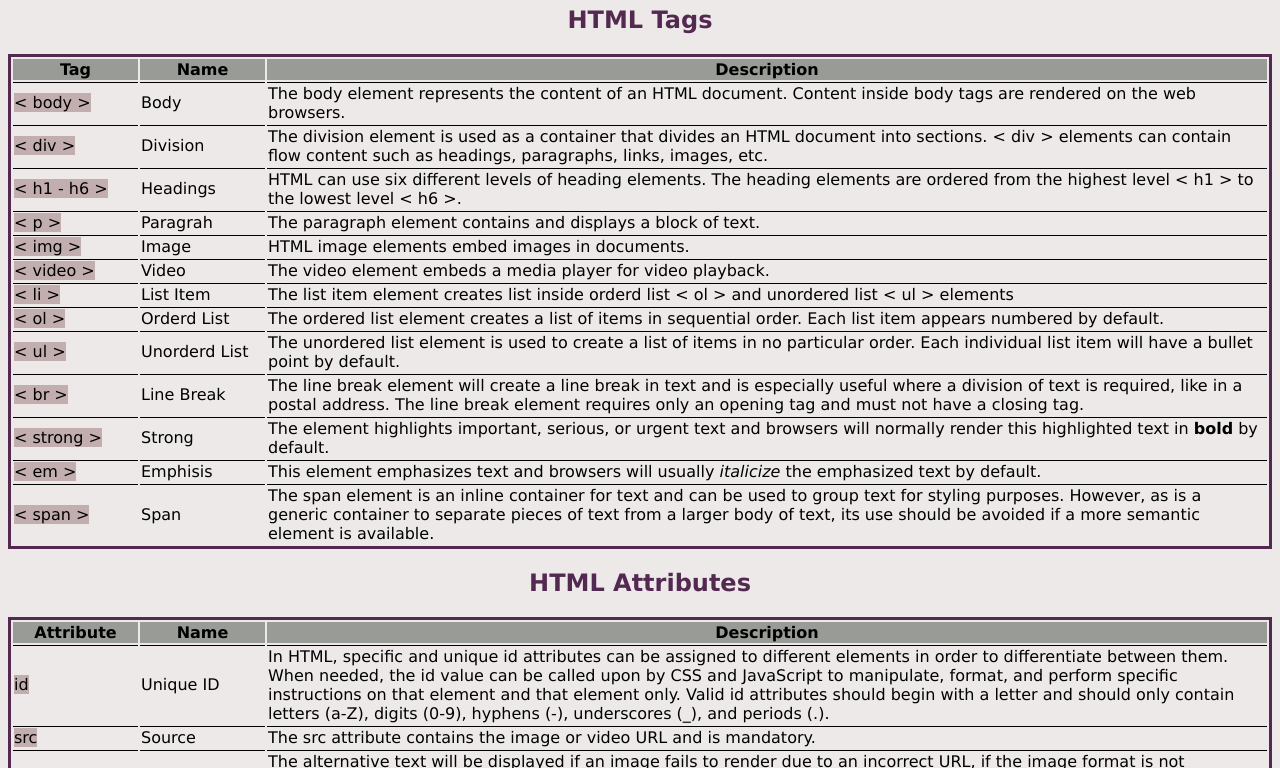
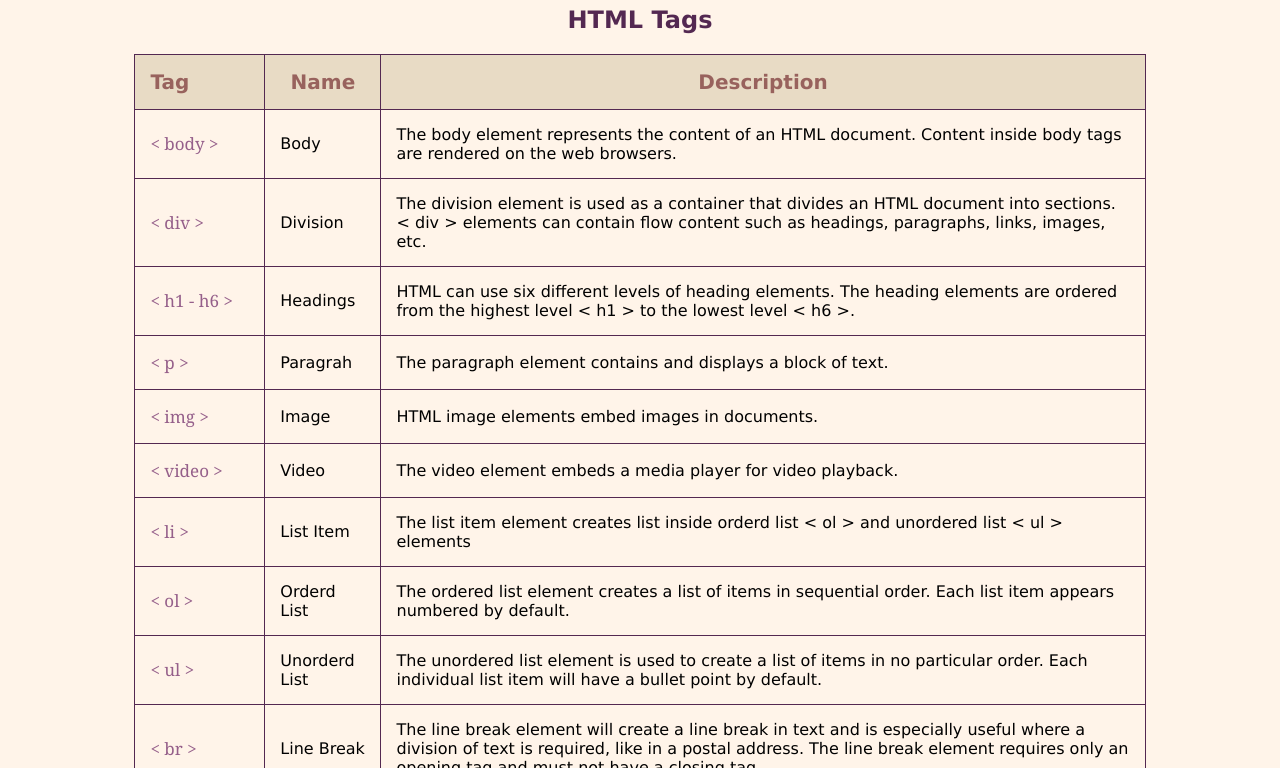
Before and after one commit to lummobubble/lummobubble.github.io, a plain HTML site: page Cheatsheet HTML Tags Project/index.html in a window 1280 px wide. Shown: the part 75-843 px from the top of the page. Drawn offline with Linux system fonts and the light colour scheme.

Commit message:
Add files via upload

```diff
--- a/Cheatsheet HTML Tags Project/index.html
+++ b/Cheatsheet HTML Tags Project/index.html
@@ -10,15 +10,10 @@
 <body>
     <h1>HTML Element Tag Reference</h1>
     <h2>HTML Tags</h2>
-    <table class="center" style="width= 80%;">
-        <colgroup>
-            <col span="1" style="width: 8%;">
-            <col span="1" style="width: 8%;">
-            <col span="1" style="width: 64%;">
-          </colgroup>
+    <table>
         <thead>
             <tr>
-                <th>Tag</th>
+                <th id="padding">Tag</th>
                 <th>Name</th>
                 <th>Description</th>
             </tr>
@@ -105,12 +100,7 @@
         </tbody>
     </table>
     <h2>HTML Attributes</h2>
-    <table class="center" style="width= 80%;">
-        <colgroup>
-            <col span="1" style="width: 8%;">
-            <col span="1" style="width: 8%;">
-            <col span="1" style="width: 64%;">
-          </colgroup>
+    <table>
         <thead>
             <tr>
                 <th>Attribute</th>
--- a/Cheatsheet HTML Tags Project/resources/css/style.css
+++ b/Cheatsheet HTML Tags Project/resources/css/style.css
@@ -1,33 +1,38 @@
 h1 {
     text-align: center;
-    color: rgb(95, 110, 156);
+    color: #705676;
 }
-
 h2 {
     text-align: center;
-    color: rgb(83, 40, 81);
+    color: #532851;
 }
-
-table {
-    border: 3px solid rgb(83, 40, 81);
+th {
+    background-color: #E8DBC5;
+    color: #98625D;
+    font-size: 20px;
+    text-align: center !important;
 }
-thead {
-    background-color: rgb(153, 156, 150);
+.tag {
+    font-family: Cambria, Cochin, Georgia, Times, 'Times New Roman', serif;
+    color: #955F8A;
+    font-size: 17px;
 }
-
-td{
-    border-top: 1px solid black;
+#padding {
+    padding-right: 75px;
 }
-
-.tag {
-    background-color: rgb(194, 174, 175);
-}
-
 body {
-    background-color: rgb(237, 233, 233);
+    background-color: #FFF4E9;
     font-family: Verdana, Geneva, Tahoma, sans-serif;
 }
-.center {
-    margin-left: auto;
-    margin-right: auto;
+table, th, td {
+    border: 1px solid #532851;
 }
+table {
+    margin: 0 auto;
+    border-collapse: collapse;
+    width: 80%;
+}
+th, td {
+    padding: 15px;
+    text-align: left;
+}
```
